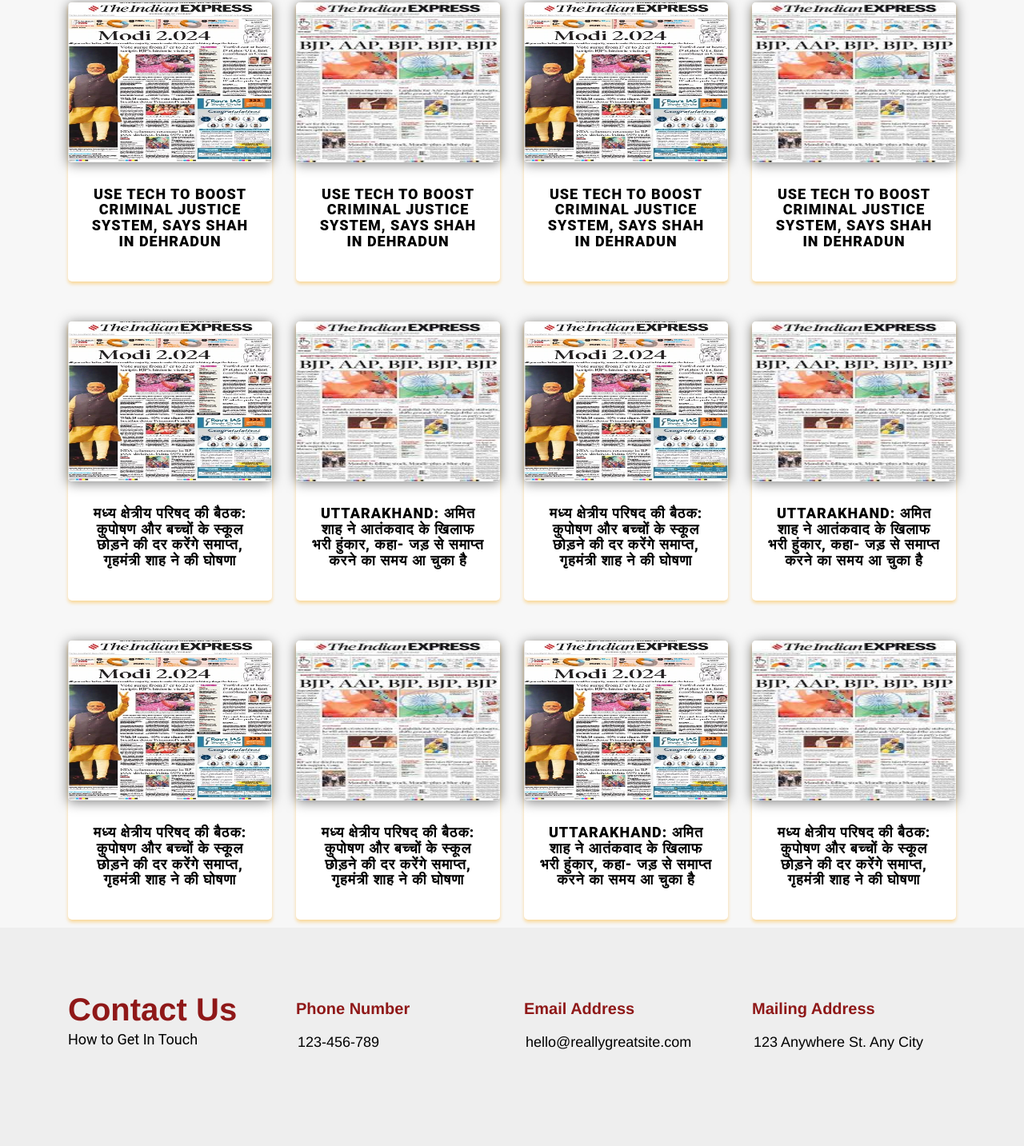
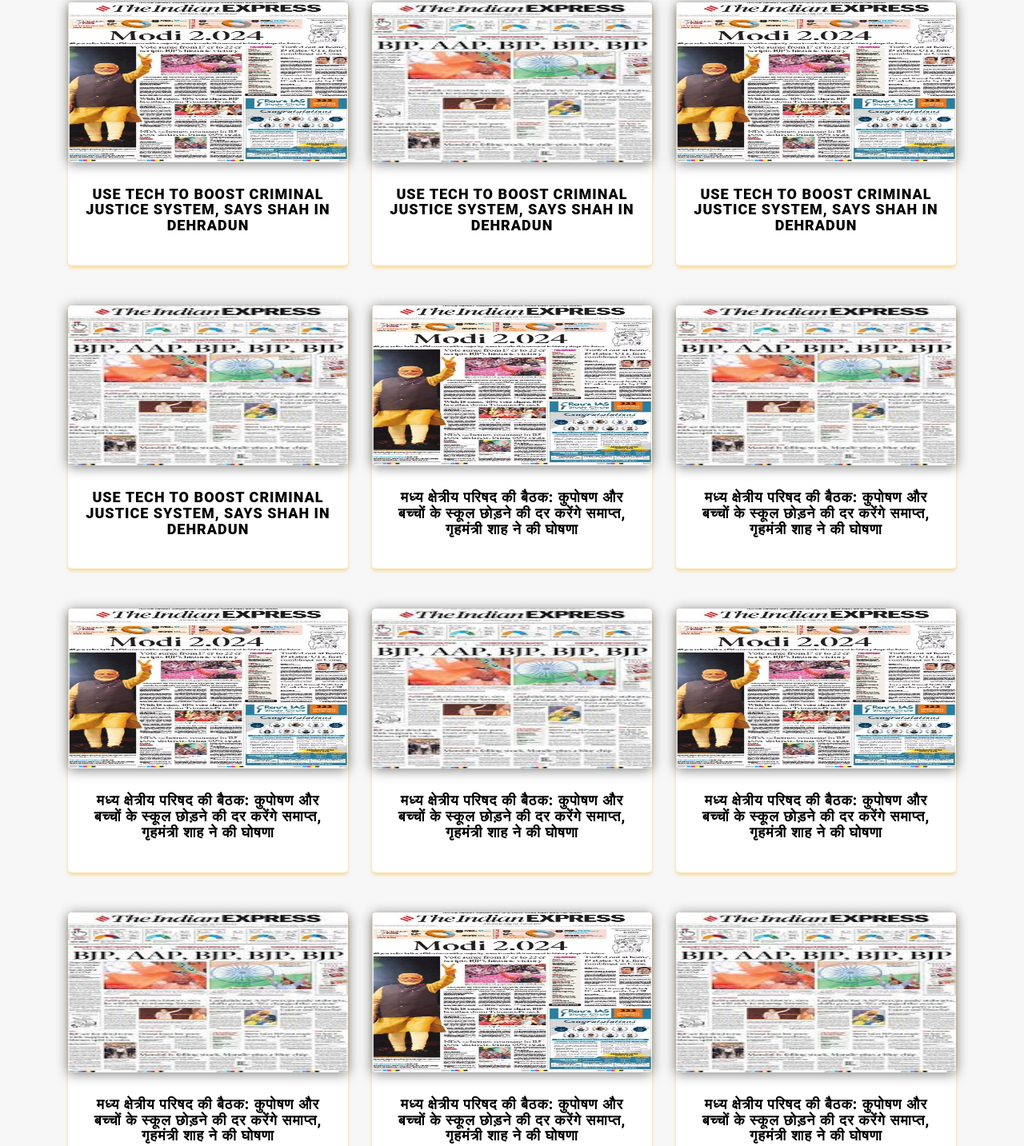
Before and after one commit to Himanshu191307/BJP, a plain HTML site: page press.html in a window 1280 px wide. Shown: the part 775-2208 px from the top of the page at 80% size. Before the commit the page ends 2157 px from the top, so only its background shows below. Drawn offline with nearby package versions, Linux system fonts and the light colour scheme.

Commit message:
ddedeededd

```diff
--- a/press.html
+++ b/press.html
@@ -403,7 +403,7 @@
             <div class="container">
                 <h3 style="font-size: 35px;font-weight: 700;color: rgb(143, 24, 24);">Press</h3>
                 <div class="row">
-                    <div class="col-xs-12 col-sm-6 col-md-3 col-lg-3">
+                    <div class="col-xs-12 col-sm-6 col-md-4 col-lg-4">
                         <a href="">
                             <div class="card-flyer">
                                 <div class="text-box">
@@ -418,7 +418,7 @@
                             </div>
                         </a>
                     </div>
-                    <div class="col-xs-12 col-sm-6 col-md-3 col-lg-3">
+                    <div class="col-xs-12 col-sm-6 col-md-4 col-lg-4">
                         <a href="">
                             <div class="card-flyer">
                                 <div class="text-box">
@@ -433,7 +433,7 @@
                             </div>
                         </a>
                     </div>
-                    <div class="col-xs-12 col-sm-6 col-md-3 col-lg-3">
+                    <div class="col-xs-12 col-sm-6 col-md-4 col-lg-4">
                         <a href="">
                             <div class="card-flyer">
                                 <div class="text-box">
@@ -449,7 +449,7 @@
                             </div>
                         </a>
                     </div>
-                    <div class="col-xs-12 col-sm-6 col-md-3 col-lg-3">
+                    <div class="col-xs-12 col-sm-6 col-md-4 col-lg-4">
                         <a href="">
                             <div class="card-flyer">
                                 <div class="text-box">
@@ -465,7 +465,7 @@
                             </div>
                         </a>
                     </div>
-                    <div class="col-xs-12 col-sm-6 col-md-3 col-lg-3">
+                    <div class="col-xs-12 col-sm-6 col-md-4 col-lg-4">
                         <a href="">
                             <div class="card-flyer">
                                 <div class="text-box">
@@ -480,7 +480,7 @@
                                 </div>
                             </div>
                         </a>
-                    </div><div class="col-xs-12 col-sm-6 col-md-3 col-lg-3">
+                    </div><div class="col-xs-12 col-sm-6 col-md-4 col-lg-4">
                         <a href="">
                             <div class="card-flyer">
                                 <div class="text-box">
@@ -489,14 +489,14 @@
                                     </div>
 
                                     <div class="text-container">
-                                        <h6>Uttarakhand: अमित शाह ने आतंकवाद के खिलाफ भरी हुंकार, कहा- जड़ से समाप्त करने का समय आ चुका है</h6>
+                                        <h6>मध्य क्षेत्रीय परिषद की बैठक: कुपोषण और बच्चों के स्कूल छोड़ने की दर करेंगे समाप्त, गृहमंत्री शाह ने की घोषणा</h6>
                                         <p></p>
                                     </div>
                                 </div>
                             </div>
                         </a>
                     </div>
-                    <div class="col-xs-12 col-sm-6 col-md-3 col-lg-3">
+                    <div class="col-xs-12 col-sm-6 col-md-4 col-lg-4">
                         <a href="">
                             <div class="card-flyer">
                                 <div class="text-box">
@@ -512,7 +512,7 @@
                             </div>
                         </a>
                     </div>
-                    <div class="col-xs-12 col-sm-6 col-md-3 col-lg-3">
+                    <div class="col-xs-12 col-sm-6 col-md-4 col-lg-4">
                         <a href="">
                             <div class="card-flyer">
                                 <div class="text-box">
@@ -521,14 +521,14 @@
                                     </div>
 
                                     <div class="text-container">
-                                        <h6>Uttarakhand: अमित शाह ने आतंकवाद के खिलाफ भरी हुंकार, कहा- जड़ से समाप्त करने का समय आ चुका है</h6>
+                                        <h6>मध्य क्षेत्रीय परिषद की बैठक: कुपोषण और बच्चों के स्कूल छोड़ने की दर करेंगे समाप्त, गृहमंत्री शाह ने की घोषणा</h6>
                                         <p></p>
                                     </div>
                                 </div>
                             </div>
                         </a>
                     </div>
-                    <div class="col-xs-12 col-sm-6 col-md-3 col-lg-3">
+                    <div class="col-xs-12 col-sm-6 col-md-4 col-lg-4">
                         <a href="">
                             <div class="card-flyer">
                                 <div class="text-box">
@@ -544,7 +544,7 @@
                             </div>
                         </a>
                     </div>
-                    <div class="col-xs-12 col-sm-6 col-md-3 col-lg-3">
+                    <div class="col-xs-12 col-sm-6 col-md-4 col-lg-4">
                         <a href="">
                             <div class="card-flyer">
                                 <div class="text-box">
@@ -560,7 +560,7 @@
                             </div>
                         </a>
                     </div>
-                    <div class="col-xs-12 col-sm-6 col-md-3 col-lg-3">
+                    <div class="col-xs-12 col-sm-6 col-md-4 col-lg-4">
                         <a href="">
                             <div class="card-flyer">
                                 <div class="text-box">
@@ -569,14 +569,14 @@
                                     </div>
 
                                     <div class="text-container">
-                                        <h6>Uttarakhand: अमित शाह ने आतंकवाद के खिलाफ भरी हुंकार, कहा- जड़ से समाप्त करने का समय आ चुका है</h6>
+                                        <h6>मध्य क्षेत्रीय परिषद की बैठक: कुपोषण और बच्चों के स्कूल छोड़ने की दर करेंगे समाप्त, गृहमंत्री शाह ने की घोषणा</h6>
                                         <p></p>
                                     </div>
                                 </div>
                             </div>
                         </a>
                     </div>
-                    <div class="col-xs-12 col-sm-6 col-md-3 col-lg-3">
+                    <div class="col-xs-12 col-sm-6 col-md-4 col-lg-4">
                         <a href="">
                             <div class="card-flyer">
                                 <div class="text-box">
```
